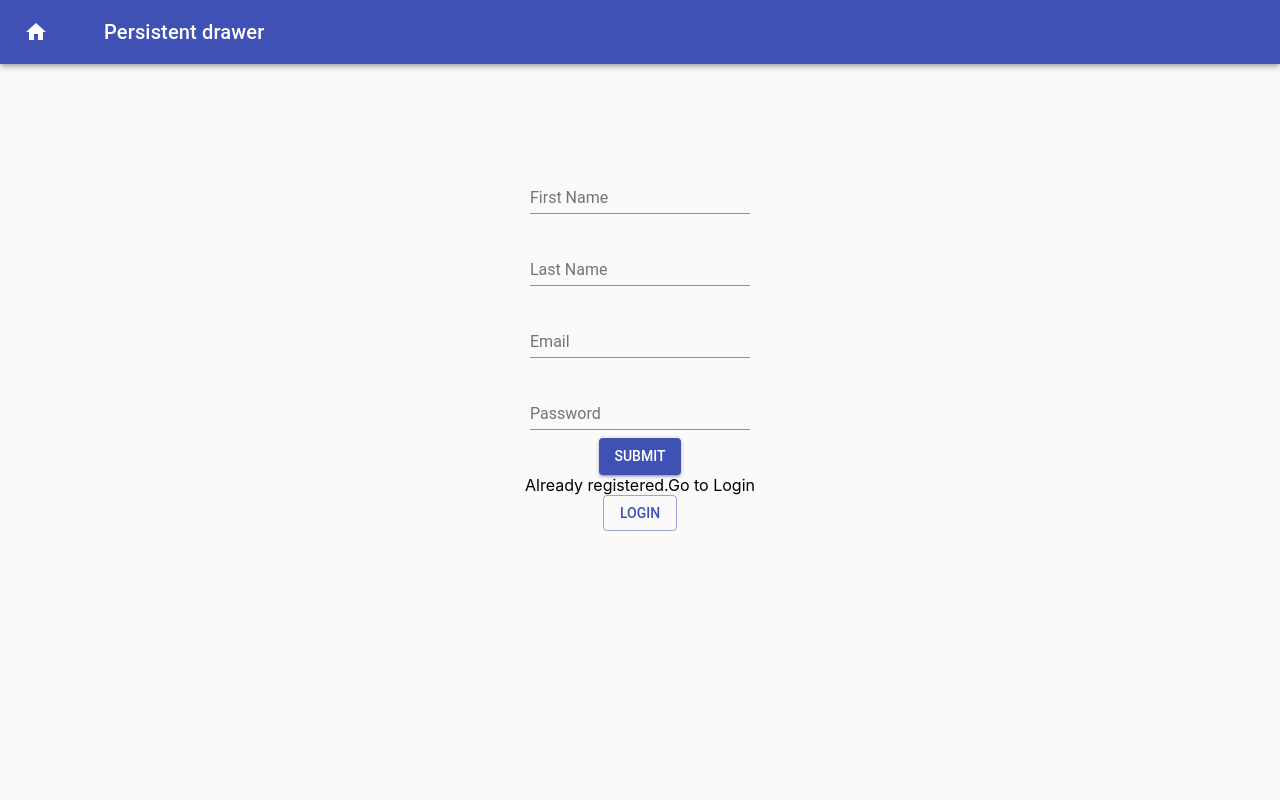
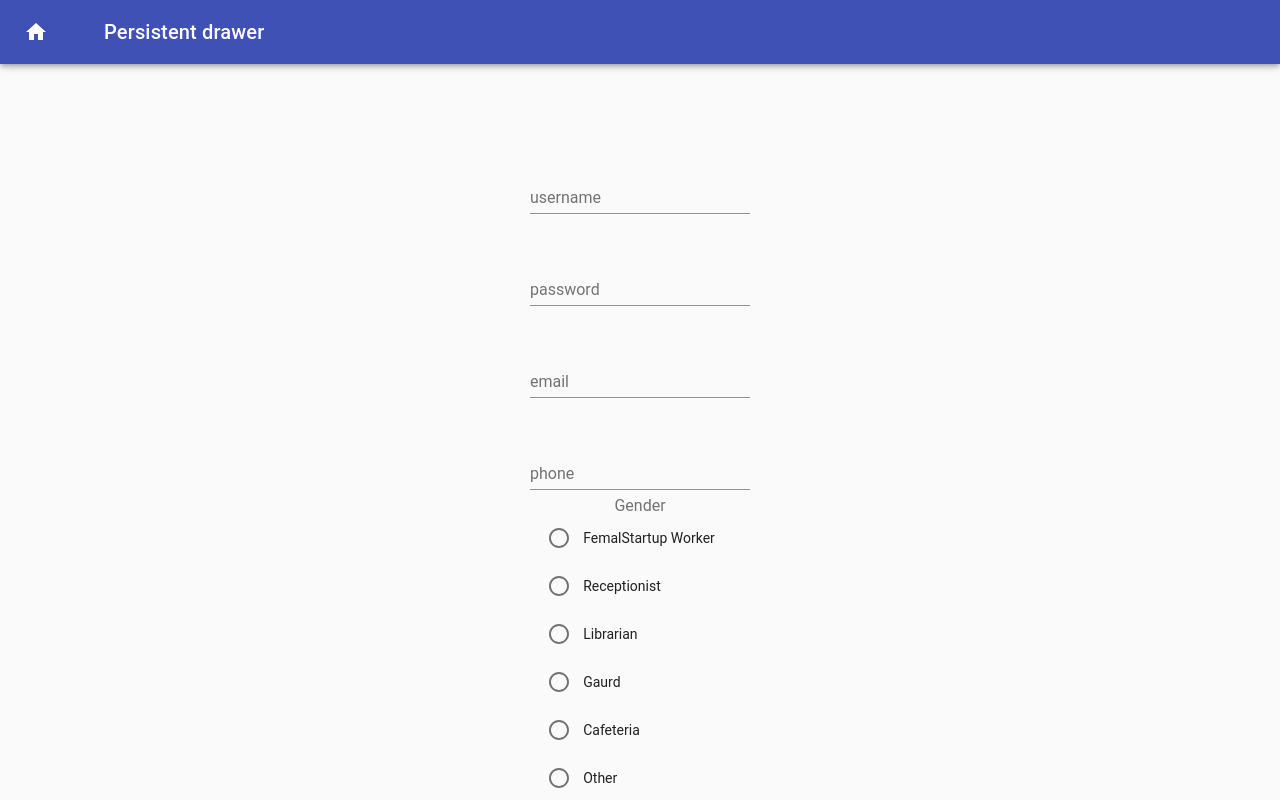
Before and after one commit to siddharthshah3030/QR_based_CMS-Incubation, a React (Create React App) app: page / in a window 1280 px wide. Both pictures are taken after a click on the button "REGISTER". Shown: the top 800 px of the page. Built offline with nearby package versions, Linux system fonts and the light colour scheme.

Commit message:
having proper radio buttons

```diff
--- a/package.json
+++ b/package.json
@@ -14,6 +14,7 @@
     "start": "react-scripts start",
     "build": "react-scripts build",
     "test": "react-scripts test",
+    "proxy" : "codezilla.tk:8000",
     "eject": "react-scripts eject"
   },
   "eslintConfig": {
--- a/src/components/register/login.js
+++ b/src/components/register/login.js
@@ -17,7 +17,6 @@ constructor(props){
 
 }
  handleClick(event){
-     console.log("login button pressed")
    let url = "http://codezilla.tk:8000/api/auth/signup/"
    console.log(this.state)
    let data = {
@@ -32,7 +31,8 @@ constructor(props){
 
 
 
-       fetch("http://codezilla.tk:8000/api/auth/signup/", {
+      console.log("login button pressed")
+       fetch("/api/auth/signup/", {
         method: 'post',
         headers: {
           'Accept': 'application/json, text/plain, */*',
--- a/src/components/register/register.js
+++ b/src/components/register/register.js
@@ -3,6 +3,13 @@ import MuiThemeProvider from '@material-ui/core/styles/MuiThemeProvider';
 import AppBar from '@material-ui/core/AppBar';
 import Button from '@material-ui/core/Button';
 import TextField from '@material-ui/core/TextField';
+import { withStyles } from '@material-ui/core/styles';
+import Radio from '@material-ui/core/Radio';
+import RadioGroup from '@material-ui/core/RadioGroup';
+import FormHelperText from '@material-ui/core/FormHelperText';
+import FormControlLabel from '@material-ui/core/FormControlLabel';
+import FormControl from '@material-ui/core/FormControl';
+import FormLabel from '@material-ui/core/FormLabel';
 // import axios from 'axios';
 class Register extends Component {
   constructor(props){
@@ -22,39 +29,84 @@ class Register extends Component {
           <AppBar
              title="Register"
            />
-           <TextField
-            label="First Name"
-            margin="normal"
-             hintText="Enter your First Name"
-             floatingLabelText="First Name"
-             onChange = {(event,newValue) => this.setState({first_name:newValue})}
+                  <TextField
+                inputRef={el => this.he = el}
+
+                label="username"
+                margin="normal"
+             hintText="Enter your Username"
+             floatingLabelText="Username"
+             value={this.state.value}
+             onChange = {(event,newValue) => {
+              this.setState({username:this.he.value})
+             }}
              />
            <br/>
+           <br/>
            <TextField
-            label="Last Name"
-            margin="normal"
-             hintText="Enter your Last Name"
-             floatingLabelText="Last Name"
-             onChange = {(event,newValue) => this.setState({last_name:newValue})}
+                inputRef={el => this.he = el}
+
+                label="password"
+                margin="normal"
+             hintText="Enter your password"
+             floatingLabelText="password"
+             value={this.state.value}
+             onChange = {(event,newValue) => {
+              this.setState({username:this.he.value})
+             }}
              />
            <br/>
+           <br/>
            <TextField
-            label="Email"
-            margin="normal"
-             hintText="Enter your Email"
-             type="email"
-             floatingLabelText="Email"
-             onChange = {(event,newValue) => this.setState({email:newValue})}
+                inputRef={el => this.he = el}
+
+                label="email"
+                margin="normal"
+             hintText="Enter your email"
+             floatingLabelText="email"
+             value={this.state.value}
+             onChange = {(event,newValue) => {
+              this.setState({username:this.he.value})
+             }}
              />
            <br/>
+           <br/>
            <TextField
-            label="Password"
-            margin="normal"
-             type = "password"
-             hintText="Enter your Password"
-             floatingLabelText="Password"
-             onChange = {(event,newValue) => this.setState({password:newValue})}
+                inputRef={el => this.he = el}
+
+                label="phone"
+                margin="normal"
+             hintText="Enter your phone"
+             floatingLabelText="phone"
+             value={this.state.value}
+             onChange = {(event,newValue) => {
+              this.setState({username:this.he.value})
+             }}
              />
+             <br/>
+                     <FormControl component="fieldset" >
+          <FormLabel component="legend">Gender</FormLabel>
+          <RadioGroup
+            aria-label="Role"
+            name="Role"
+            value={this.state.value}
+            onChange={this.handleChange}
+          >
+            <FormControlLabel value="Startup Worker" control={<Radio />} label="FemalStartup Worker" />
+            <FormControlLabel value="Receptionist" control={<Radio />} label="Receptionist" />
+            <FormControlLabel value="Librarian" control={<Radio />} label="Librarian" />
+            <FormControlLabel value="Gaurd" control={<Radio />} label="Gaurd" />
+            <FormControlLabel value="Cafeteria" control={<Radio />} label="Cafeteria" />
+            <FormControlLabel value="Others" control={<Radio />} label="Other" />
+            <FormControlLabel
+              value="Admin"
+              disabled
+              control={<Radio />}
+              label="(Disabled option)"
+            />
+          </RadioGroup>
+        </FormControl>
+           <br/>
            <br/>
            <Button variant="contained" color="primary"  onClick={(event) => this.handleClick(event)}>
              Submit
```
Lines whose indentation alone changed are shown as unchanged.
